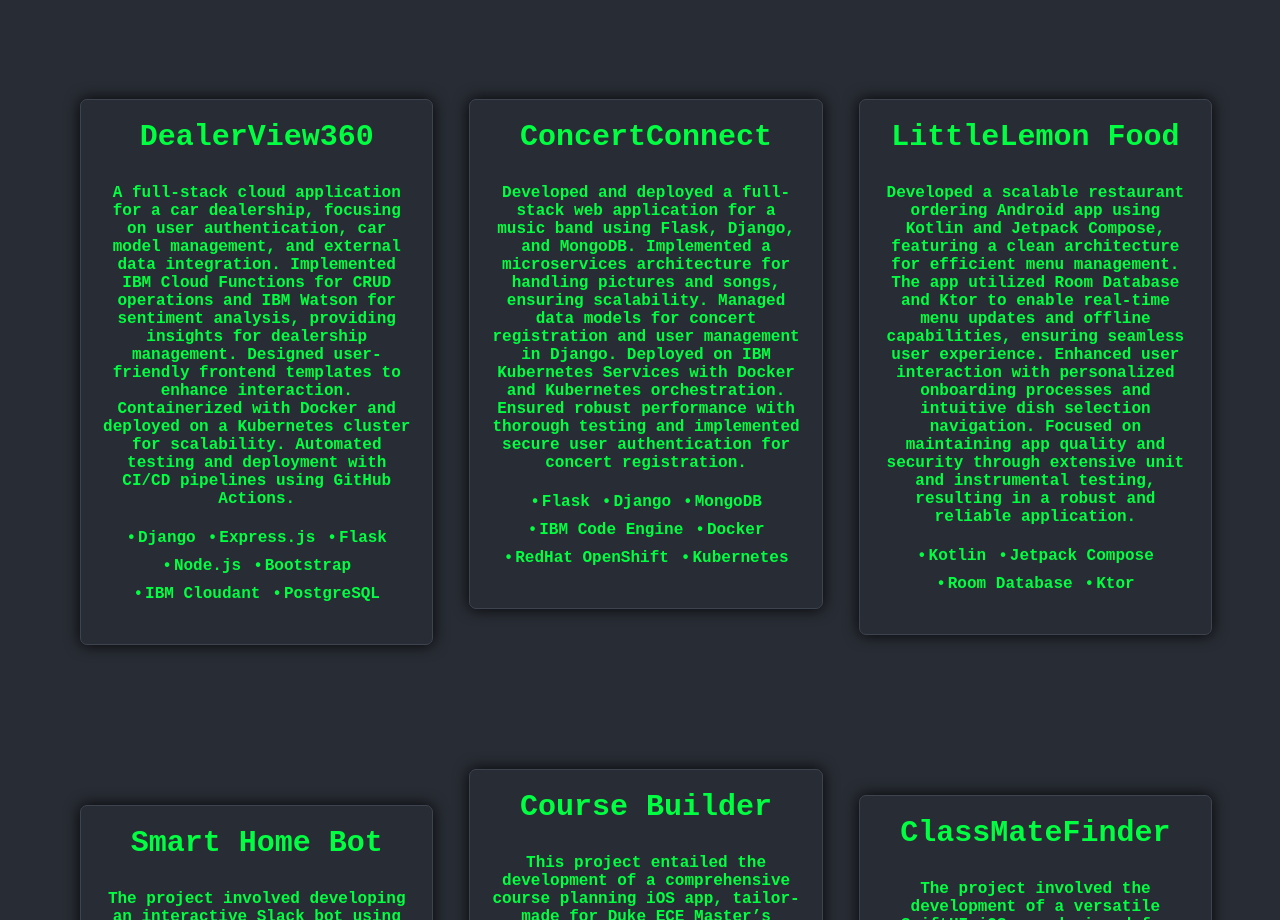
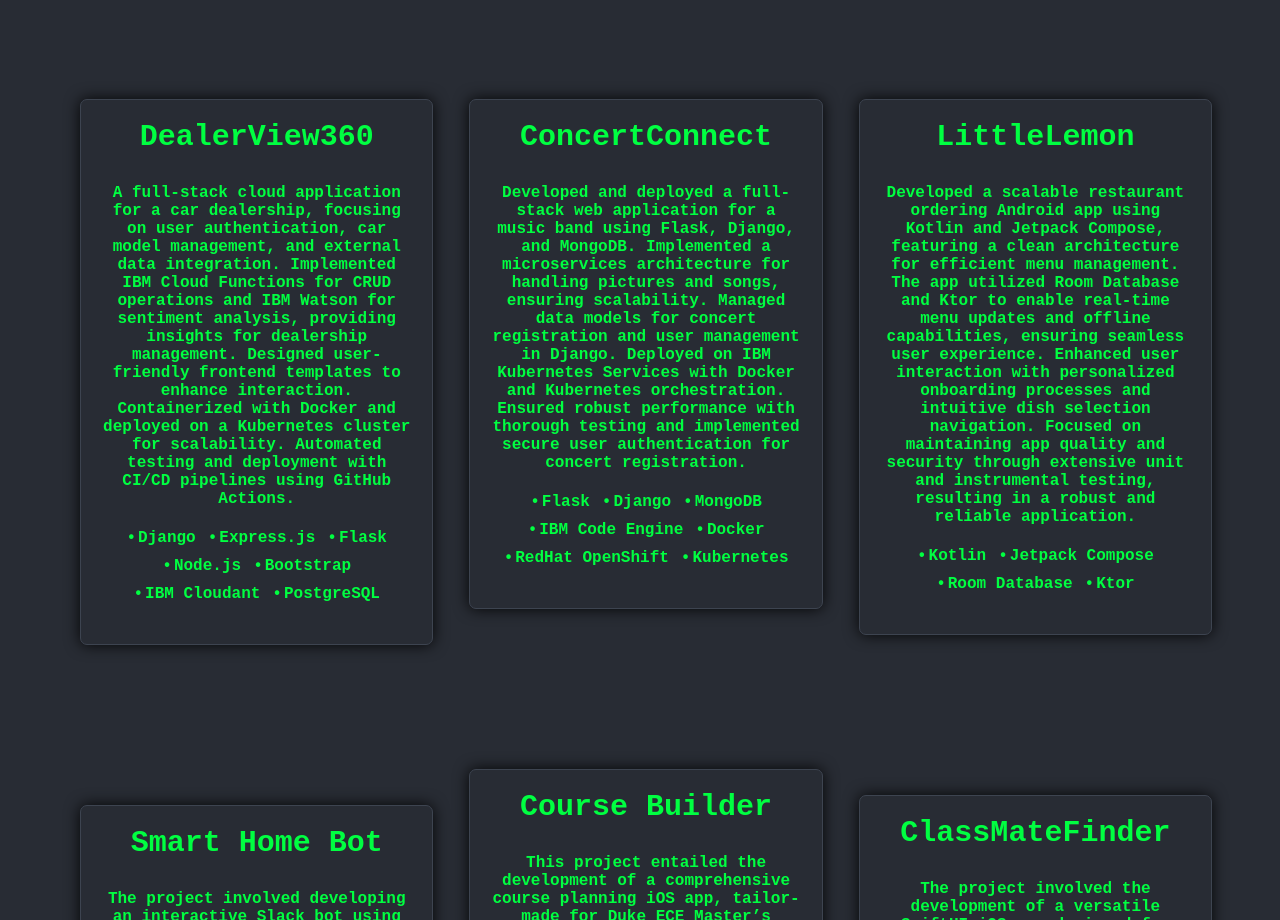
Before and after one commit to quantumape404/edemportfolio, a React (Create React App) app: page / in a window 1280 px wide. Shown: the part 2520-3440 px from the top of the page. Built offline with nearby package versions, Linux system fonts and the light colour scheme.

Commit message:
update github link

```diff
--- a/src/Components/Projects.js
+++ b/src/Components/Projects.js
@@ -16,7 +16,7 @@
                     title="DealerView360"
                     description="A full-stack cloud application for a car dealership, focusing on user authentication, car model management, and external data integration. Implemented IBM Cloud Functions for CRUD operations and IBM Watson for sentiment analysis, providing insights for dealership management. Designed user-friendly frontend templates to enhance interaction. Containerized with Docker and deployed on a Kubernetes cluster for scalability. Automated testing and deployment with CI/CD pipelines using GitHub Actions."
                     skills={['Django', 'Express.js', 'Flask', 'Node.js', 'Bootstrap', 'IBM Cloudant', 'PostgreSQL']}
-                    githubUrl="https://github.com/Airdm404/DealerView360"
+                    githubUrl="https://github.com/Airdm404/agfzb-CloudAppDevelopment_Capstone"
                 />
                 <ProjectCard
                     title="Smart Home Bot"
@@ -40,7 +40,7 @@
                     title="ConcertConnect"
                     description="Developed and deployed a full-stack web application for a music band using Flask, Django, and MongoDB. Implemented a microservices architecture for handling pictures and songs, ensuring scalability. Managed data models for concert registration and user management in Django. Deployed on IBM Kubernetes Services with Docker and Kubernetes orchestration. Ensured robust performance with thorough testing and implemented secure user authentication for concert registration."
                     skills={['Flask', 'Django', 'MongoDB','IBM Code Engine','Docker', 'RedHat OpenShift', 'Kubernetes']}
-                    githubUrl="https://github.com/Airdm404/ConcertConnect"
+                    githubUrl="https://github.com/Airdm404/Back-end-Development-Capstone"
                 />
 
 
@@ -61,10 +61,10 @@
 
             <div className='column'>
                 <ProjectCard
-                    title="LittleLemon Food"
+                    title="LittleLemon"
                     description="Developed a scalable restaurant ordering Android app using Kotlin and Jetpack Compose, featuring a clean architecture for efficient menu management. The app utilized Room Database and Ktor to enable real-time menu updates and offline capabilities, ensuring seamless user experience. Enhanced user interaction with personalized onboarding processes and intuitive dish selection navigation. Focused on maintaining app quality and security through extensive unit and instrumental testing, resulting in a robust and reliable application."
                     skills={['Kotlin', 'Jetpack Compose', 'Room Database', 'Ktor']}
-                    githubUrl="https://github.com/Airdm404/LittleLemonFoodApp"
+                    githubUrl="https://github.com/Airdm404/little-lemon"
                 />
 
 
```
